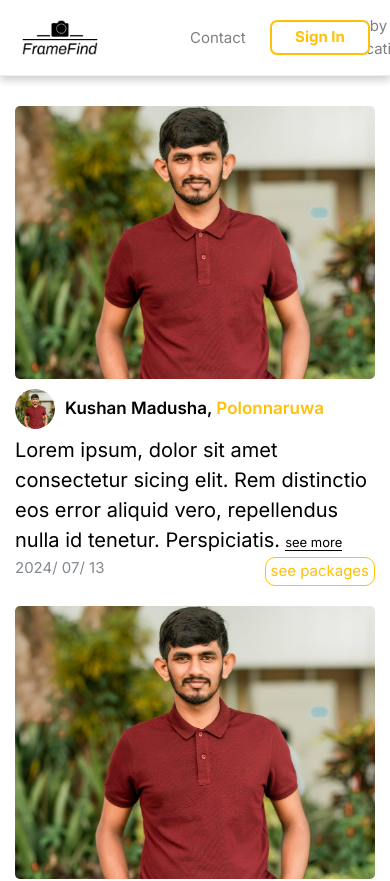
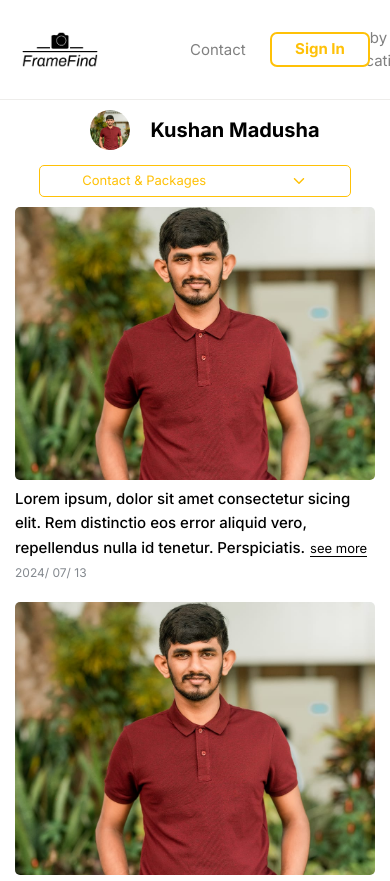
Before and after one commit to kushanMadusha96/FrameFind, a Next.js app: page / in a window 390 px wide. Shown: the top 881 px of the page. Built offline with nearby package versions, Linux system fonts and the light colour scheme.

Commit message:
photographer page responsived

```diff
--- a/src/app/(components)/ImageLabel/ImageLabel.module.css
+++ b/src/app/(components)/ImageLabel/ImageLabel.module.css
@@ -10,7 +10,7 @@
 
 .text {
     display: inline-block;
-    font-size: 14px;
+    font-size: 12px;
     margin-left: 5px;
 }
 
@@ -25,7 +25,6 @@
     }
     .text {
         display: inline-block;
-        font-size: 14px;
         margin-left: 5px;
         max-width:80vw;
         overflow-x: auto;
--- a/src/app/(components)/NavBar/NavBar.module.css
+++ b/src/app/(components)/NavBar/NavBar.module.css
@@ -1,14 +1,15 @@
 .navbar {
   display: flex;
+  width: 100%;
   flex-direction: row;
   align-items: center;
   border-bottom: 1px solid #EEEDEB;
+  box-shadow: 0 4px 8px rgba(0, 0, 0, 0.2);
+  background-color: white;
+  height: 100px;
   position: sticky;
   top: 0;
-    box-shadow: 0 4px 8px rgba(0, 0, 0, 0.2);
-    margin-bottom: 30px;
   z-index: 2;
-    background-color: white;
 }
 
 .logo {
--- a/src/app/(components)/Post/Post.module.css
+++ b/src/app/(components)/Post/Post.module.css
@@ -16,11 +16,11 @@
 
 .userName {
     font-weight: 600;
-    font-size: 17px;
+    font-size: 14px;
 }
 
 .location {
-    font-size: 17px;
+    font-size: 14px;
     /* font-weight: 600; */
     color: #FFC107;
 }
@@ -30,8 +30,8 @@
 }
 
 .eventText {
-    font-size: 20px;
-    font-weight: 400;
+    font-size: 15px;
+    font-weight: 500;
 
 }
 
@@ -42,20 +42,33 @@
 }
 
 .dateInfo {
-    margin-top: 2px;
+    margin-top: 5px;
     display: flex;
     justify-content: space-between;
+    align-items: center;
 }
 
 .dateText {
-    font-size: 15px;
+    font-size: 12px;
     color: #84898F;
 }
 
 .packages {
-    font-size: 15px;
+    font-size: 12px;
     color: #FFC107;
     border: 1px solid #FFC107;
-    padding: 2px 5px;
+    padding: 1px 3px;
     border-radius: 10px;
 }
+
+@media (max-width:400px) {
+    .userName {
+        font-weight: 600;
+        font-size: 13px;
+    }
+
+    .location {
+        font-size: 13px;
+        color: #FFC107;
+    }
+}
--- a/src/app/(components)/Post/Post.tsx
+++ b/src/app/(components)/Post/Post.tsx
@@ -4,15 +4,16 @@ import user from '../../../../public/user.jpg';
 import styles from './Post.module.css';
 import all from '../../../../public/all.jpg'
 
-function Post(props: { onClickPackage?: () => void }) {
+function Post(props: { onClickPackage?: () => void, display?: string }) {
+  const diplay = props.display;
   return (
     <div className={styles.postContainer}>
       <ProfileImage w={'100%'} br={5} alt='contentPic' imgUrl={user} />
-      <div className={styles.profileInfo}>
+      <div className={styles.profileInfo} style={{ display: diplay && diplay }}>
         <div className={styles.profileImage}>
           <ProfileImage w={40} h={40} br={'50%'} alt='sellerProPic' imgUrl={user} />
         </div>
-        <span className={styles.userName}>Kushan Madusha, <span className={styles.location}>Polonnaruwa</span></span>
+        <span className={styles.userName} style={{ display: diplay && diplay }}>Kushan Madusha, <span className={styles.location}>Polonnaruwa</span></span>
       </div>
       <div className={styles.eventInfo}>
         <span className={styles.eventText}>Lorem ipsum, dolor sit amet consectetur sicing elit. Rem distinctio  eos error  aliquid vero, repellendus nulla id tenetur. Perspiciatis.</span>
@@ -20,7 +21,7 @@ function Post(props: { onClickPackage?: () => void }) {
       </div>
       <div className={styles.dateInfo}>
         <span className={styles.dateText}>2024/ 07/ 13</span>
-        <span className={styles.packages} onClick={props.onClickPackage}>see packages</span>
+        <span className={styles.packages} style={{ display: diplay && diplay }} onClick={props.onClickPackage}>see packages</span>
       </div>
     </div>
   );
--- a/src/app/(components)/ProfileImage/Profile.module.css
+++ b/src/app/(components)/ProfileImage/Profile.module.css
@@ -9,13 +9,13 @@
     }
 }
 
-@media (min-width:600px) and (max-width:899px) {
+@media (min-width:500px) and (max-width:899px) {
     .containerWidth {
         height: 35vw;
     }
 }
 
-@media (min-width:200px) and (max-width:599px) {
+@media (min-width:200px) and (max-width:499px) {
     .containerWidth {
         height: 70vw;
     }
--- a/src/app/(components)/TextLabel/TextLabel.tsx
+++ b/src/app/(components)/TextLabel/TextLabel.tsx
@@ -18,7 +18,7 @@ const TextLabel: React.FC<TextLabelProps> = ({ event, price, ml = 0, mr = 0, mt
         justifyContent: 'center',
         backgroundColor: '#EEEEEE',
         borderRadius: 15,
-        fontSize: 14,
+        fontSize: 12,
         alignItems: 'center',
         marginLeft: ml,
         marginRight: mr,
--- a/src/app/(pages)/Homepage/HomePage.module.css
+++ b/src/app/(pages)/Homepage/HomePage.module.css
@@ -9,7 +9,6 @@
 
 @media (min-width:1281px) {
     .container {
-        width: '100%';
         display: grid;
         grid-template-columns: repeat(4, 1fr);
         column-gap: 20px;
@@ -30,7 +29,7 @@
     }
 }
 
-@media (min-width:600px) and (max-width:899px) {
+@media (min-width:500px) and (max-width:899px) {
     .container {
         display: grid;
         grid-template-columns: repeat(2, 1fr);
@@ -42,7 +41,7 @@
 
 }
 
-@media (min-width:200px) and (max-width:599px) {
+@media (min-width:200px) and (max-width:499px) {
     .container {
         display: grid;
         grid-template-columns: repeat(1, 1fr);
--- /dev/null
+++ b/src/app/(pages)/Photographer/Photographer.module.css
@@ -0,0 +1,147 @@
+.container {
+    /* background-color: brown; */
+    /* padding: 5px 0; */
+}
+
+.header {
+    display: flex;
+    align-items: center;
+    justify-content: space-between;
+    position: sticky;
+    top: 100px;
+    z-Index: 2;
+    background-color: white;
+    padding: 10px 0;
+}
+
+.profile {
+    display: flex;
+    align-items: center
+}
+
+.name {
+    font-size: 24px;
+    font-weight: bold;
+    margin-left: 20px
+}
+
+.details {
+    position: relative;
+}
+
+.btnDropDown {
+    display: flex;
+    width: 180px;
+    align-items: center;
+    justify-content: space-around;
+    border: 1px solid #FFC107;
+    border-radius: 5px;
+    height: fit-content;
+    margin-right: 20px;
+    margin-top: 5px;
+    padding: 5px 0
+}
+
+.btnText {
+    color: #FFC107;
+    font-size: 13px;
+}
+
+@media (min-width:1281px) {
+    .postContainer {
+        display: grid;
+        grid-template-columns: repeat(4, 1fr);
+        column-gap: 20px;
+        justify-content: center;
+        margin: 0 20px;
+        row-gap: 30px;
+    }
+}
+
+@media (min-width:900px) and (max-width:1280px) {
+    .postContainer {
+        display: grid;
+        grid-template-columns: repeat(3, 1fr);
+        column-gap: 20px;
+        justify-content: center;
+        margin: 0 15px;
+        row-gap: 20px;
+    }
+}
+
+@media (min-width:500px) and (max-width:899px) {
+    .postContainer {
+        display: grid;
+        grid-template-columns: repeat(2, 1fr);
+        column-gap: 20px;
+        justify-content: center;
+        margin: 0 15px;
+        row-gap: 20px;
+    }
+
+}
+
+@media (min-width:200px) and (max-width:499px) {
+    .postContainer {
+        display: grid;
+        grid-template-columns: repeat(1, 1fr);
+        /* column-gap: 20px; */
+        justify-content: center;
+        margin: 0 15px;
+        row-gap: 20px;
+    }
+}
+
+@media (min-width:480px) and (max-width:600px) {
+    .name {
+        font-size: 18px;
+        font-weight: bold;
+        margin-left: 20px
+    }
+
+    .btnDropDown {
+        display: flex;
+        width: 150px;
+        align-items: center;
+        justify-content: space-around;
+        border: 1px solid #FFC107;
+        border-radius: 5px;
+        height: fit-content;
+        margin-right: 20px;
+        margin-top: 5px;
+    }
+
+    .btnText {
+        color: #FFC107;
+        font-size: 12px;
+    }
+}
+
+
+@media (max-width:479px) {
+    .header {
+        display: flex;
+        flex-direction: column;
+        position: sticky;
+        top: 100px;
+        z-Index: 2;
+        background-color: white;
+        padding: 10px 0;
+    }
+
+    .btnDropDown {
+        display: flex;
+        width: 80vw;
+        border: 1px solid #FFC107;
+        border-radius: 5px;
+        height: fit-content;
+        margin-top: 15px;
+        margin-left: 5vw;
+    }
+
+    .name {
+        font-size: 20px;
+        font-weight: bold;
+        margin-left: 20px
+    }
+}
--- /dev/null
+++ b/src/app/(pages)/Photographer/Photographer.tsx
@@ -0,0 +1,62 @@
+'use client'
+import ProfileImage from '@/app/(components)/ProfileImage/ProfileImage'
+import React, { useState, useEffect } from 'react'
+import user from '../../../../public/user.jpg'
+import styles from './Photographer.module.css'
+import '../../globals.css'
+import Button from '@/app/(components)/Button/Button'
+import { IoIosArrowDown } from "react-icons/io";
+import Post from '@/app/(components)/Post/Post'
+import SellerProfile from '@/app/(components)/SellerProfile/SellerProfile'
+
+function Photographer() {
+    const [showSellerPackage, setShowSellerPackage] = useState(false);
+    const handlePopUp = () => {
+        setShowSellerPackage(true);
+    }
+
+    const [dimensions, setDimensions] = useState({ height: 60, width: 60 });
+
+    useEffect(() => {
+        const handleResize = () => {
+            if (window.innerWidth < 600) {
+                setDimensions({ height: 40, width: 40});
+            } else {
+                setDimensions({ height: 60, width: 60 });
+            }
+            console.log(window.innerWidth)
+        };
+
+        window.addEventListener('resize', handleResize);
+        handleResize();
+
+        // Remove event listener on cleanup
+        return () => window.removeEventListener('resize', handleResize);
+    }, []);
+
+    return (
+        <div className={styles.container}>
+            <header className={styles.header}>
+                <div className={styles.profile}>
+                    <ProfileImage alt='photographer' imgUrl={user} br={'50%'} h={dimensions.height} w={dimensions.width} key={'pht'} ml={20} />
+                    <span className={styles.name}>Kushan Madusha</span>
+                </div>
+                <div className={styles.details}>
+                    <div className={styles.btnDropDown} onClick={() => handlePopUp()}>
+                        <span className={styles.btnText}>Contact & Packages</span>
+                        <IoIosArrowDown color='#FFC107' />
+                    </div>
+                    {showSellerPackage && <SellerProfile setShowSellerPackage={setShowSellerPackage} />}
+                </div>
+            </header>
+
+            <section className={styles.postContainer}>
+                {Array.from({ length: 10 }).map((_, index) => (
+                    <Post key={index} display='none' />
+                ))}
+            </section>
+        </div>
+    )
+}
+
+export default Photographer
--- a/src/app/globals.css
+++ b/src/app/globals.css
@@ -6,6 +6,8 @@ body {
   box-sizing: border-box;
   margin: 0;
   padding: 0;
+  background-color: white;
+  /* overflow-x: hidden; */
 }
 
 
--- a/src/app/page.tsx
+++ b/src/app/page.tsx
@@ -32,12 +32,13 @@ import { use } from "react";
 import Review from "./(components)/Review/Review";
 import HomePage from "./(pages)/Homepage/HomePage";
 import { LayoutRouter } from "next/dist/server/app-render/entry-base";
+import Photographer from "./(pages)/Photographer/Photographer";
 
 export default function Home() {
   return (
     <div style={{}}>
       <NavBar />
-      <HomePage />
+      <Photographer />
     </div>
   );
 }
@@ -46,3 +47,4 @@ export default function Home() {
 // display: grid;
 // grid - template - columns: repeat(3, 1fr);
 // grid - row - gap: 2px;
+// FFC107
```
Lines whose indentation alone changed are shown as unchanged.
